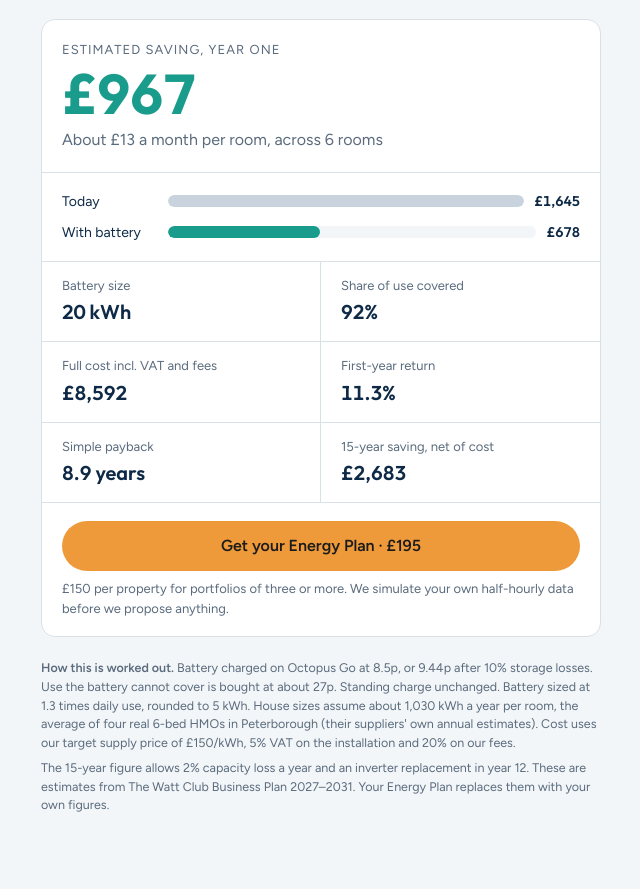
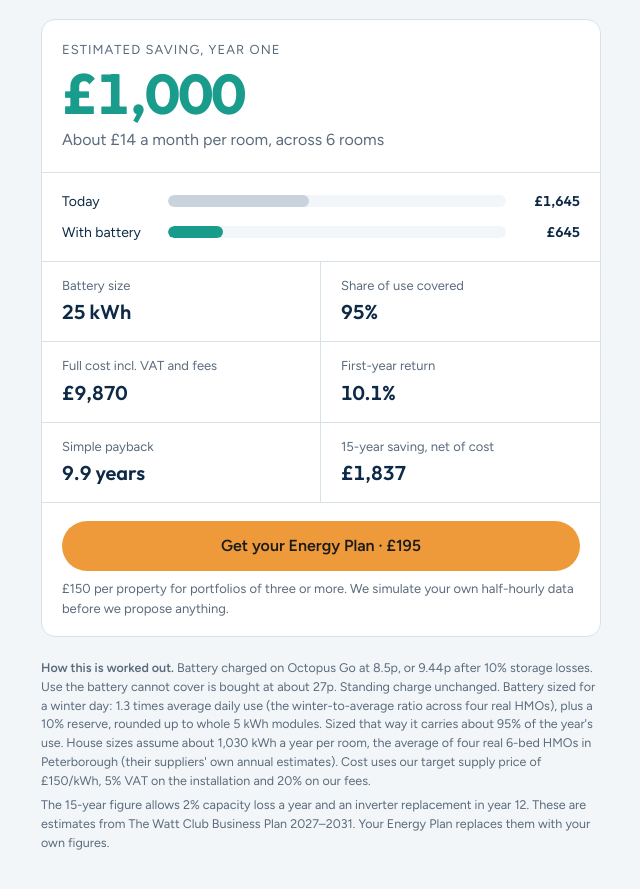
Before and after one commit to sharkano-art/watt-club-calculator, a plain HTML site: page index.html in a window 1280 px wide. Shown: the part 699-1588 px from the top of the page, without its empty margins (319-959 px from the left). Before the commit the page ends 1554 px from the top, so only its background shows below. Drawn offline with Linux system fonts and the light colour scheme.

Commit message:
Fix bill bars and battery sizing
- Bill bars share one fixed £ scale (the bill at the top of the slider)
  and equal-width tracks, so bigger bills always draw longer bars
- Battery sized for a winter day: 1.3x average daily use plus a 10%
  reserve, rounded up to whole 5 kWh modules (was rounded to nearest,
  which could undersize); coverage a flat 95% for every house

Co-Authored-By: Claude Opus 5.5 <noreply@anthropic.com>
Claude-Session: https://claude.ai/code/session_013wXySPnwPXUnRCV4bNZxuN

```diff
--- a/index.html
+++ b/index.html
@@ -66,7 +66,8 @@ input[type=number]{font:inherit;width:110px;padding:8px 10px;border:1.5px solid
 .save .big{font-family:var(--display);font-weight:700;font-size:clamp(40px,11vw,56px);line-height:1;color:var(--teal);font-variant-numeric:tabular-nums;margin-top:6px}
 .save .sub{color:var(--muted);margin-top:6px}
 .bills{display:grid;gap:10px;padding:18px 20px;border-bottom:1px solid var(--line)}
-.bills .b{display:grid;grid-template-columns:96px 1fr auto;align-items:center;gap:10px;font-size:14px}
+.bills .b{display:grid;grid-template-columns:96px 1fr 64px;align-items:center;gap:10px;font-size:14px}
+.bills .b .val{text-align:right}
 .bills .track{height:12px;background:var(--bg);border-radius:6px;overflow:hidden}
 .bills .fill{height:100%;border-radius:6px;transition:width .3s}
 .bills .fill.old{background:var(--dear)}
@@ -143,7 +144,7 @@ body{margin:0}
     </div>
 
     <div class="notes">
-      <p><b>How this is worked out.</b> Battery charged on Octopus Go at 8.5p, or 9.44p after 10% storage losses. Use the battery cannot cover is bought at about 27p. Standing charge unchanged. Battery sized at 1.3 times daily use, rounded to 5 kWh. House sizes assume about 1,030 kWh a year per room, the average of four real 6-bed HMOs in Peterborough (their suppliers' own annual estimates). Cost uses our target supply price of £150/kWh, 5% VAT on the installation and 20% on our fees.</p>
+      <p><b>How this is worked out.</b> Battery charged on Octopus Go at 8.5p, or 9.44p after 10% storage losses. Use the battery cannot cover is bought at about 27p. Standing charge unchanged. Battery sized for a winter day: 1.3 times average daily use (the winter-to-average ratio across four real HMOs), plus a 10% reserve, rounded up to whole 5 kWh modules. Sized that way it carries about 95% of the year's use. House sizes assume about 1,030 kWh a year per room, the average of four real 6-bed HMOs in Peterborough (their suppliers' own annual estimates). Cost uses our target supply price of £150/kWh, 5% VAT on the installation and 20% on our fees.</p>
       <p>The 15-year figure allows 2% capacity loss a year and an inverter replacement in year 12. These are estimates from The Watt Club Business Plan 2027–2031. Your Energy Plan replaces them with your own figures.</p>
     </div>
   </div>
@@ -168,8 +169,10 @@ body{margin:0}
     b.addEventListener("click",()=>{$("kwh").value=k;rooms=r;calc();});pw.appendChild(b);});
   function calc(){
     const kwh=+$("kwh").value, rate=RATE;
-    const B=Math.max(10,Math.min(60,Math.round(kwh/365*1.3/5)*5));
-    const cov=Math.min(.96,Math.max(.88,.92+.003*(B-20)));
+    // Size for a winter day (1.3 x average daily use), keep a 10% reserve, round UP to whole 5 kWh modules.
+    const B=Math.max(10,Math.min(60,Math.ceil(kwh/365*1.3/0.9/5)*5));
+    // Sized that way, the battery carries about 95% of the year's use; cold snaps and power peaks come from the grid.
+    const cov=.95;
     const oldB=Math.round(kwh*rate/100), newB=Math.round(kwh*cov*.0944+kwh*(1-cov)*.27), s=oldB-newB;
     const cost=8592+255.5*(B-20);
     let tot=0;for(let y=0;y<15;y++){tot+=s*Math.pow(.98,y);} const net=tot-cost-1300*1.05;
@@ -177,7 +180,9 @@ body{margin:0}
     $("saving").textContent=gbp(s);
     $("perRoom").textContent="About "+gbp(s/rooms/12)+" a month per room, across "+rooms+" rooms";
     $("oldBill").textContent=gbp(oldB); $("newBill").textContent=gbp(newB);
-    $("oldBar").style.width="100%"; $("newBar").style.width=Math.max(4,newB/oldB*100)+"%";
+    // One fixed £ scale for every house (the bill at the top of the slider), so bigger bills draw longer bars.
+    const SCALE=+$("kwh").max*RATE/100;
+    $("oldBar").style.width=Math.max(2,oldB/SCALE*100)+"%"; $("newBar").style.width=Math.max(2,newB/SCALE*100)+"%";
     $("size").textContent=B+" kWh"; $("cov").textContent=Math.round(cov*100)+"%";
     $("cost").textContent=gbp(cost); $("roi").textContent=(s/cost*100).toFixed(1)+"%";
     $("pay").textContent=s>0?(cost/s).toFixed(1)+" years":"—"; $("net15").textContent=gbp(net);
```
